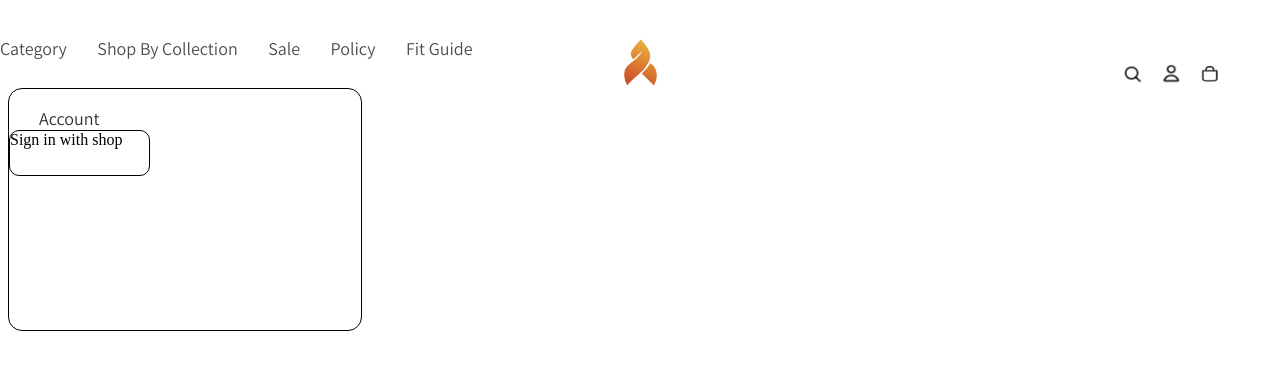
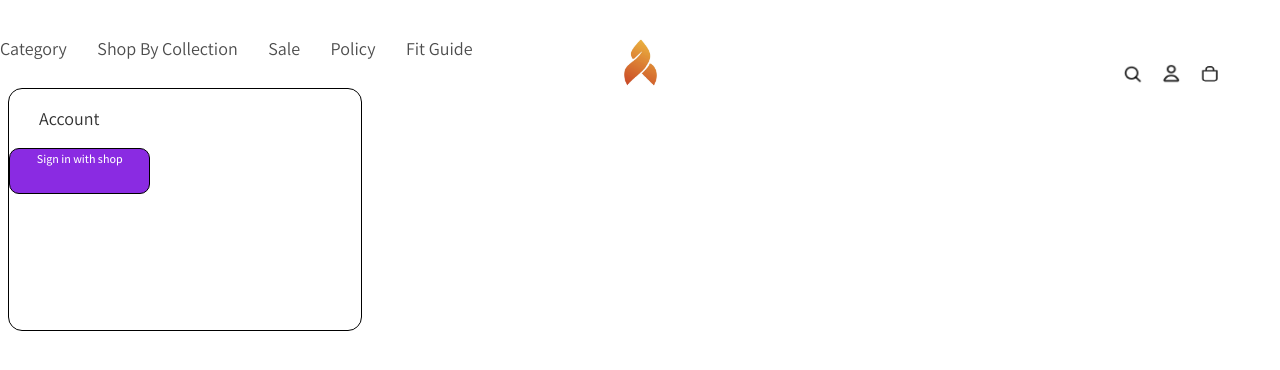
Before and after one commit to taresh2504/Django_StaticProject, a Django app: page / in a window 1280 px wide. Shown: the top 370 px of the page. Run offline with Django 5.2, Linux system fonts and the light colour scheme; some libraries are stand-ins or nearby versions.

Commit message:
shop signup added

```diff
--- a/Django_StaticProject/project/app/static/css/base.css
+++ b/Django_StaticProject/project/app/static/css/base.css
@@ -680,9 +680,20 @@
     padding-top: 50px;
 }
 
-.shop-signup{
+.shop-signupbox{
     border: 1px solid black;
     height: 44px;
     width: 139.4px;
     border-radius: 10px;
+    background-color: blueviolet;
+    text-align: center;
 }
+
+.shop-signup{
+    font-size: 12px;
+    font-weight: 500;
+    font-style: normal;
+    font-family: Assistant,sans-serif;
+    color: white;
+    text-decoration: none;
+}
--- a/Django_StaticProject/project/app/templates/base.html
+++ b/Django_StaticProject/project/app/templates/base.html
@@ -226,7 +226,9 @@
      <div class="account-box">
         <br>
         <span class="account-name">Account</span>
-        <div class="shop-signup">Sign in with shop</div>
+        <br>
+        <br>
+        <div class="shop-signupbox"><a href="" class="shop-signup">Sign in with shop</a></div>
      </div>
 
     <!-- <div class="product-carda"></div> -->
```
